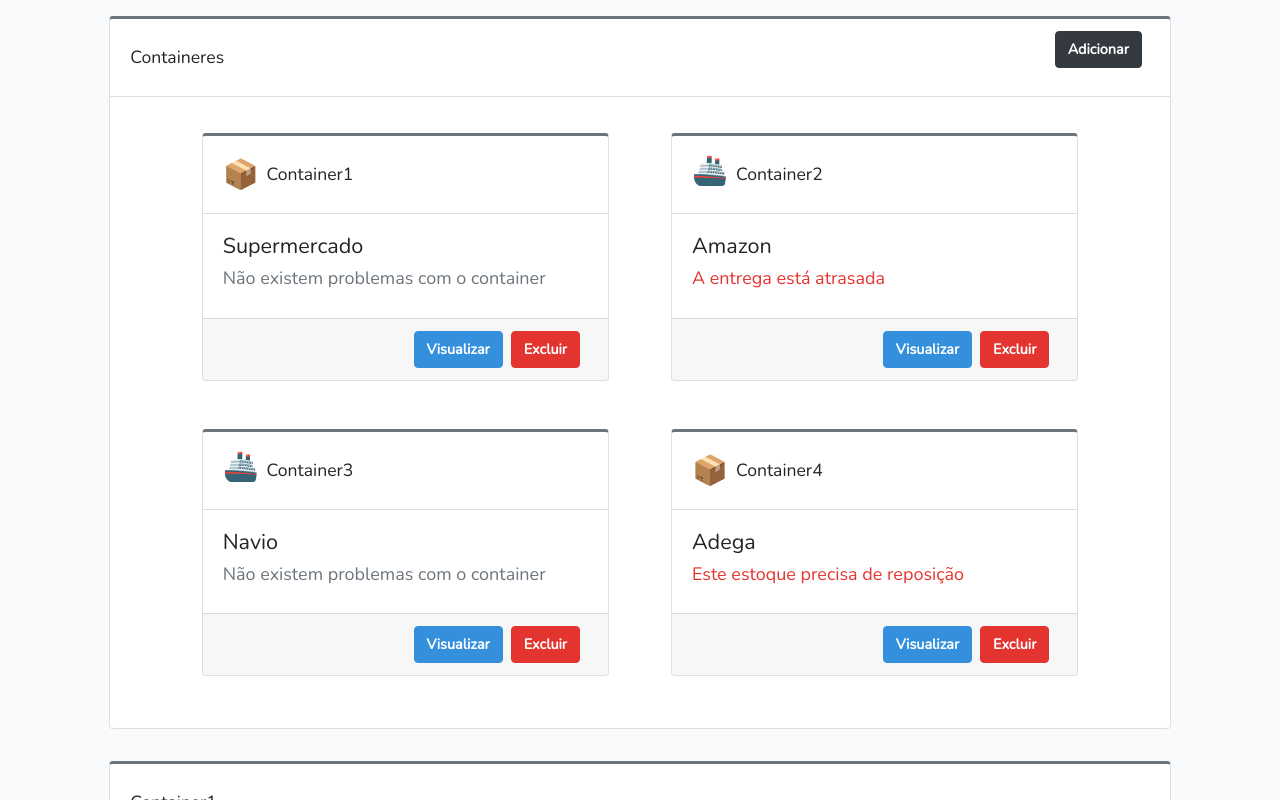
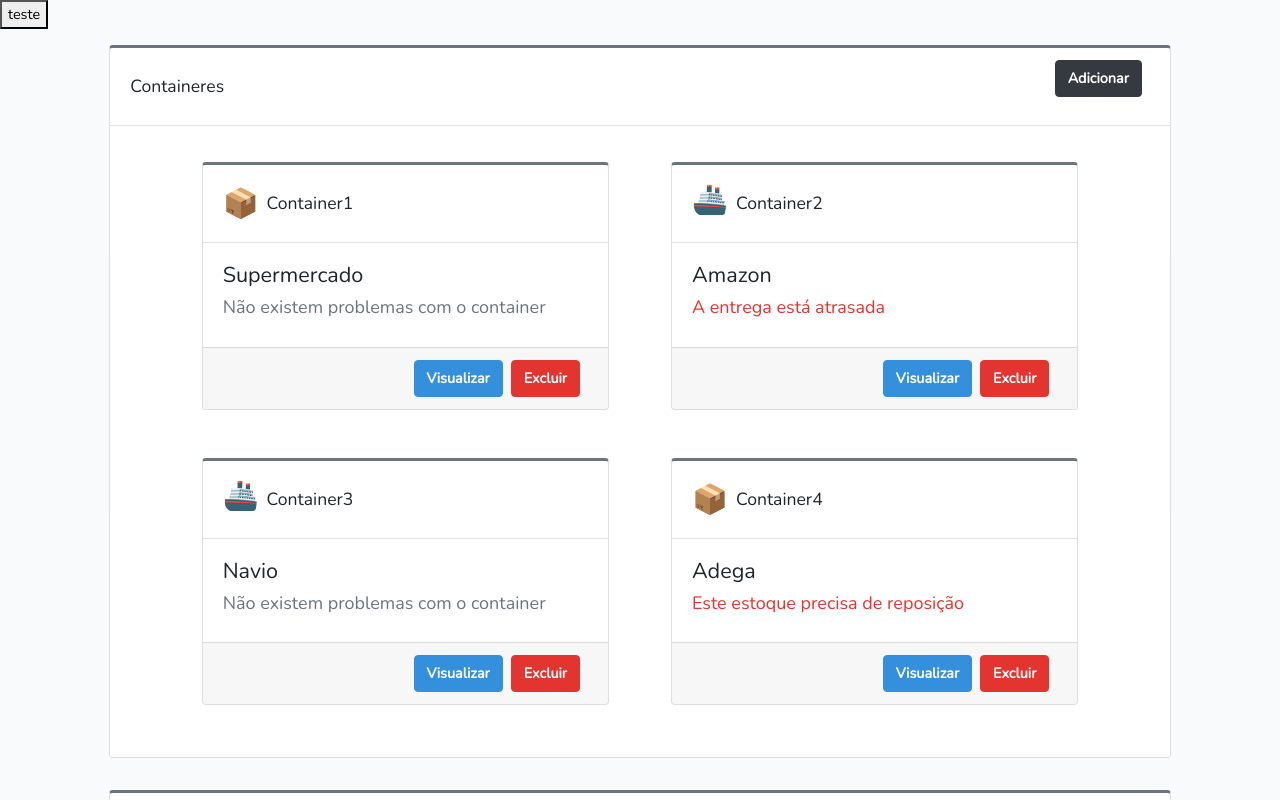
Before and after one commit to ufjf-dcc207/ufjf-dcc207-2025-3-a-sem2-container2, a React (Vite) app: page / in a window 1280 px wide. Shown: the top 800 px of the page. Built offline with nearby package versions, Linux system fonts and the light colour scheme.

Commit message:
iniciando uso de estado Containers

```diff
--- a/src/Dashboard.tsx
+++ b/src/Dashboard.tsx
@@ -1,15 +1,28 @@
-import { type ContainerBoardType, ContainerBoard } from './ContainerBoard';
+import { ContainerBoard } from './ContainerBoard';
 import { ContainerForm } from './ContainerForm';
+import { useState } from 'react';
+import {type ContainerBoardType} from './ContainerBoard'
 
 
 type DashboardProps = {
   container_data: ContainerBoardType
 }
 
+
+
 function Dashboard({ container_data }: DashboardProps) {
+  const [containers, setContainers] = useState<ContainerBoardType>(container_data)
+
+  function changeTitle() {
+    const newContainers = structuredClone(containers);
+    newContainers.title = "teste"
+    setContainers(newContainers)
+  }
+
   return (
     <div>
-      <ContainerBoard containerBoard={container_data}></ContainerBoard>
+      <button onClick={changeTitle}>teste</button>
+      <ContainerBoard containerBoard={containers}></ContainerBoard>
       {container_data.containers.map((container) => {
           return <ContainerForm key={container.title} container={container}/>
       })}
```
Also changed, not shown: src/ContainerBoard.tsx (+4 -3 lines).
